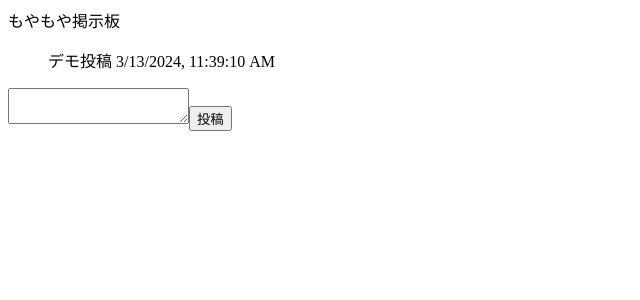
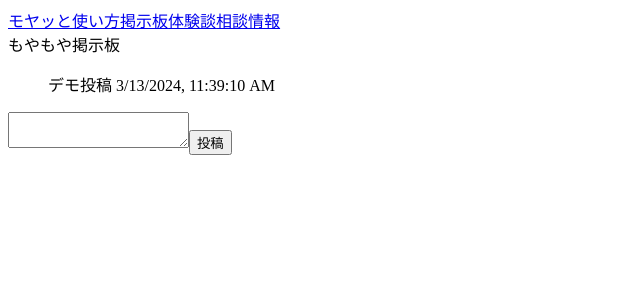
Before and after one commit to y6310/pokopoko, a React (Create React App) app: page / in a window 1280 px wide. Shown: the top 300 px of the page, without its empty margins (0-640 px from the left). Built offline with nearby package versions, Linux system fonts and the light colour scheme.

Commit message:
add:ヘッダー

```diff
--- a/src/App.tsx
+++ b/src/App.tsx
@@ -1,6 +1,7 @@
 import React from 'react';
 import { BrowserRouter, Route, Routes } from 'react-router-dom';
 
+import Header from "./components/Header";
 import Keijiban from "./components/Keijiban"
 import Tsukaikata from "./components/Tsukaikata"
 import Taikendan from "./components/Taikendan"
@@ -9,6 +10,7 @@ import Soudanjoho from "./components/Soudanjoho"
 function App() {
   return (
     <BrowserRouter>
+      <Header/>
       <Routes>
         <Route path = "/" element = { <Keijiban/>} />
         <Route path = "/tsukaikata" element = { <Tsukaikata/> }/>
--- /dev/null
+++ b/src/components/Header.tsx
@@ -0,0 +1,17 @@
+import { Link } from "react-router-dom";
+
+const Header = () => {
+  return (
+    <div>
+        <nav>
+            <Link to="/">モヤッと</Link>
+            <Link to="/Tsukaikata">使い方</Link>
+            <Link to="/">掲示板</Link>
+            <Link to="/Taikendan">体験談</Link>
+            <Link to="/Soudanjoho">相談情報</Link>
+        </nav>
+    </div>
+  )
+}
+
+export default Header
```
